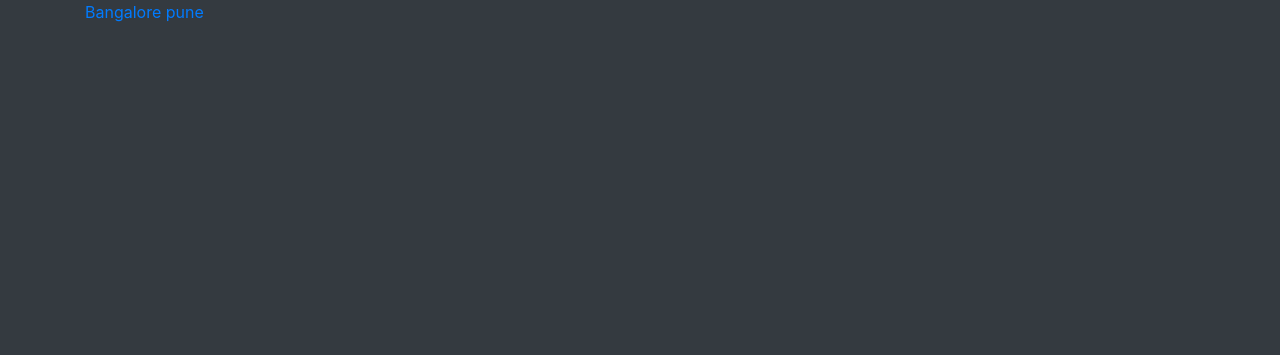
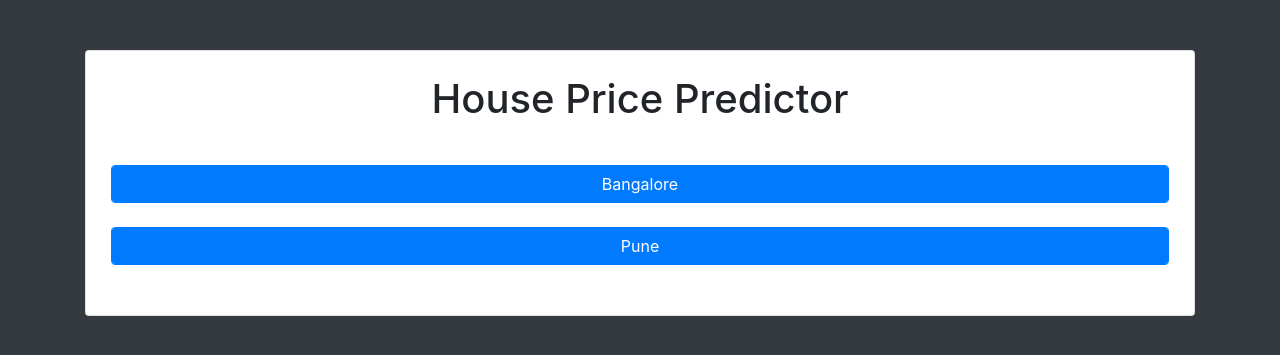
Before and after one commit to Vipin-Kumar-N/CityCast_Property_Worth_Forecaster, a Flask app: page / in a window 1280 px wide. Before the commit the part shown is almost empty. Shown: the top 355 px of the page. Run offline with Flask 3, Linux system fonts and the light colour scheme; parts of the project's set-up code (start-up, migrations or seed data) failed here and were passed over.

Commit message:
Modified index file with button to redirect to specific predictor

```diff
--- a/HousePricePredictor/ProjectFiles/UI/templates/Index.html
+++ b/HousePricePredictor/ProjectFiles/UI/templates/Index.html
@@ -16,16 +16,27 @@
       crossorigin="anonymous"
     />
 
-    <title>House Price Predictor!</title>
+    <title>Property Price Predictor!</title>
   </head>
   <body class="bg-dark">
     <div class="container">
-      <a href="/bangalore">
-        Bangalore
-      </a>
-      <a href="/pune">
-      pune
-      </a>
+      <div class="card" style="width: 100%; height: 100%; margin-top: 50px">
+        <div class="cardHolder" style="text-align: center">
+          <br>
+          <h1>House Price Predictor</h1>
+        </div>
+        <div class="cardBody" style="margin: 10px;">
+          <div class="col-md-12 form-group">
+            <br>
+            <a href="/bangalore" ><button class="btn btn-primary form-control">Bangalore</button>
+            <br>
+            <br>
+            <a href="/pune" ><button class="btn btn-primary form-control">Pune</button>
+            </button>
+          </div>
+          <br>
+        </div>
+      </div>
     </div>
   </body>
 </html>
```
